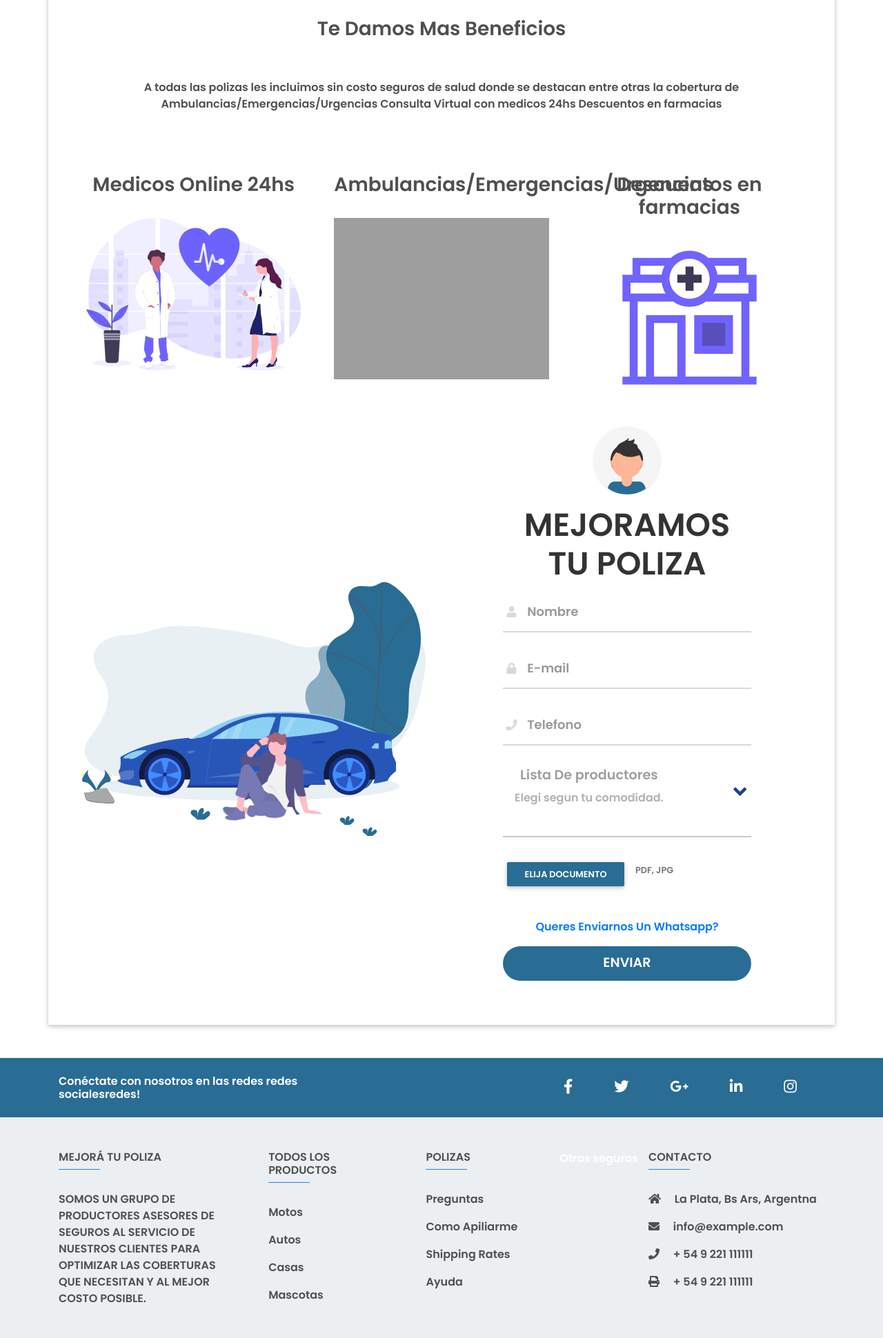
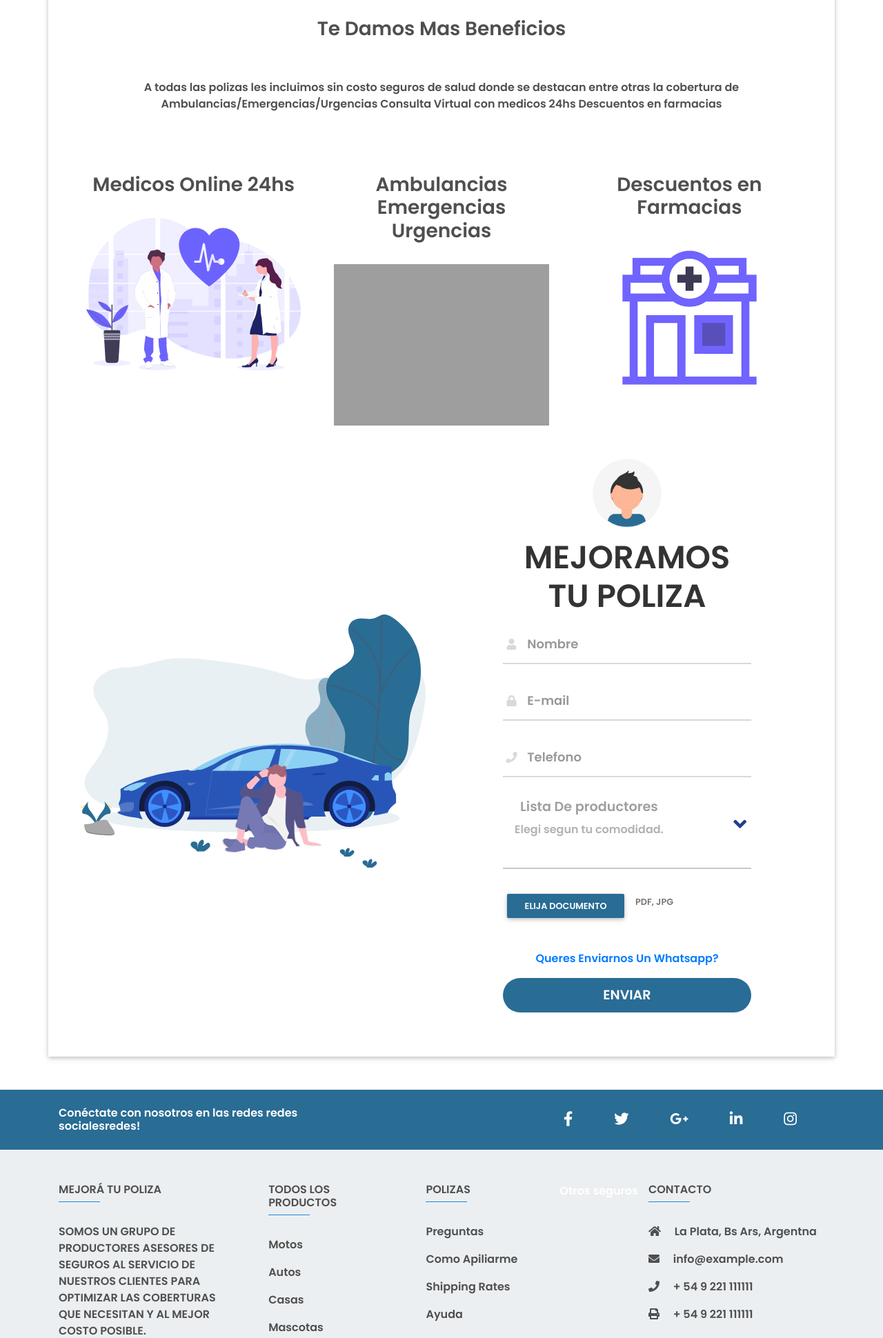
Before and after one commit to julianpotes/MejoraTuPoliza, a PHP site: page / in a window 1280 px wide. Shown: the part 919-2859 px from the top of the page at 69% size. Run offline with PHP 8.4, Linux system fonts and the light colour scheme; some libraries are stand-ins or nearby versions; some web fonts are replaced; grey boxes are pictures that could not be loaded.

Commit message:
SECCION MODIFICADA

```diff
--- a/index.php
+++ b/index.php
@@ -24,14 +24,14 @@ Descuentos en farmacias</p>
 
       </div>
      <div class="col-md-4 px-4 mb-4">
-	 <h3 class="font-weight-bold pt-5 pb-4">Ambulancias/Emergencias/Urgencias</h3>
+	 <h3 class="font-weight-bold pt-5 pb-4">Ambulancias Emergencias Urgencias</h3>
         <div class="view">
           <img src="./img/undraw_Security_on_ff2u.svg" class="img-fluid" alt="smaple image">
         </div>
 
       </div>
       <div class="col-md-4 px-4 mb-4">
-	  <h3 class="font-weight-bold pt-5 pb-4">Descuentos en farmacias</h3>
+	  <h3 class="font-weight-bold pt-5 pb-4">Descuentos en Farmacias</h3>
         <div class="view">
           <img src="./img/FARMACIA.png" class="img-fluid text-center" alt="smaple image" >
         </div>
```
